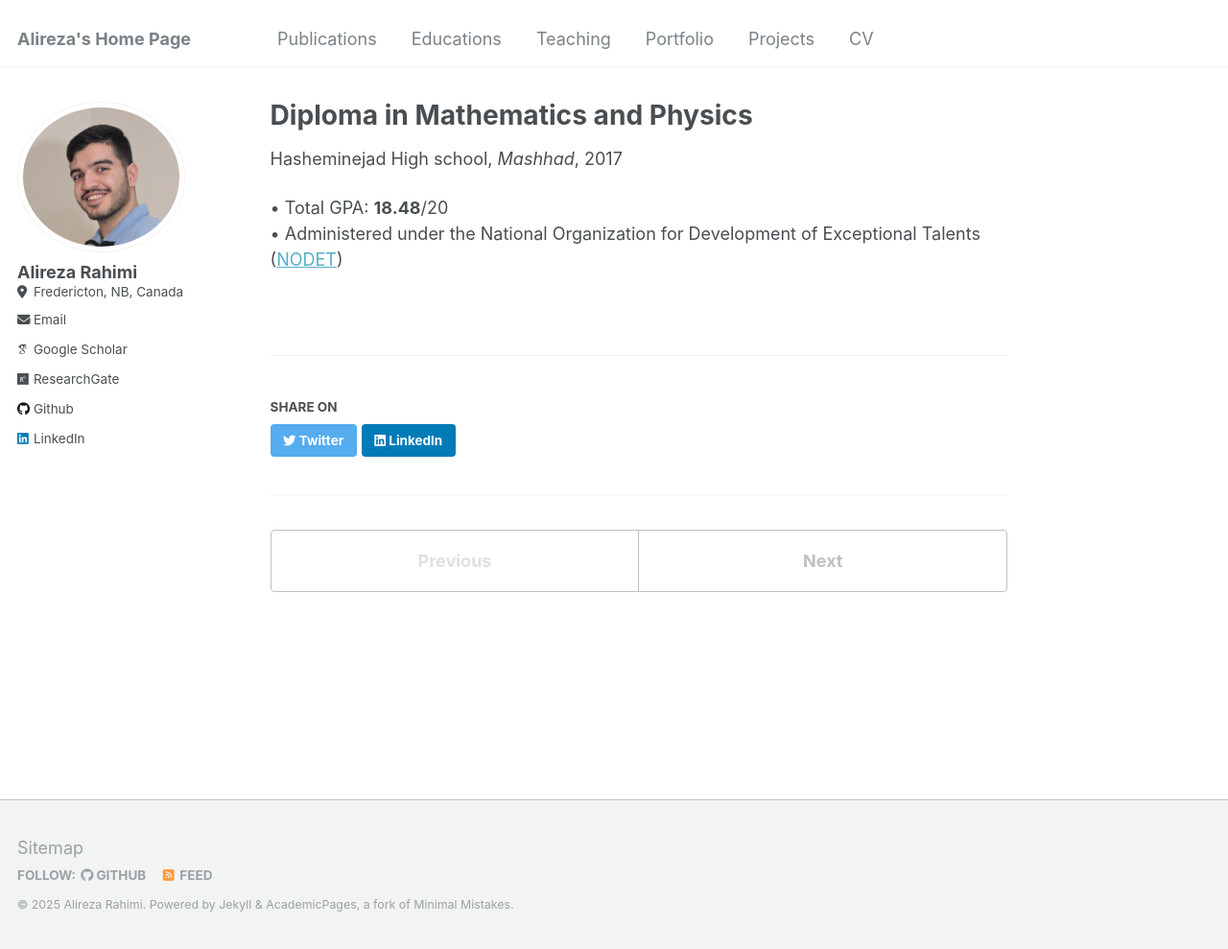
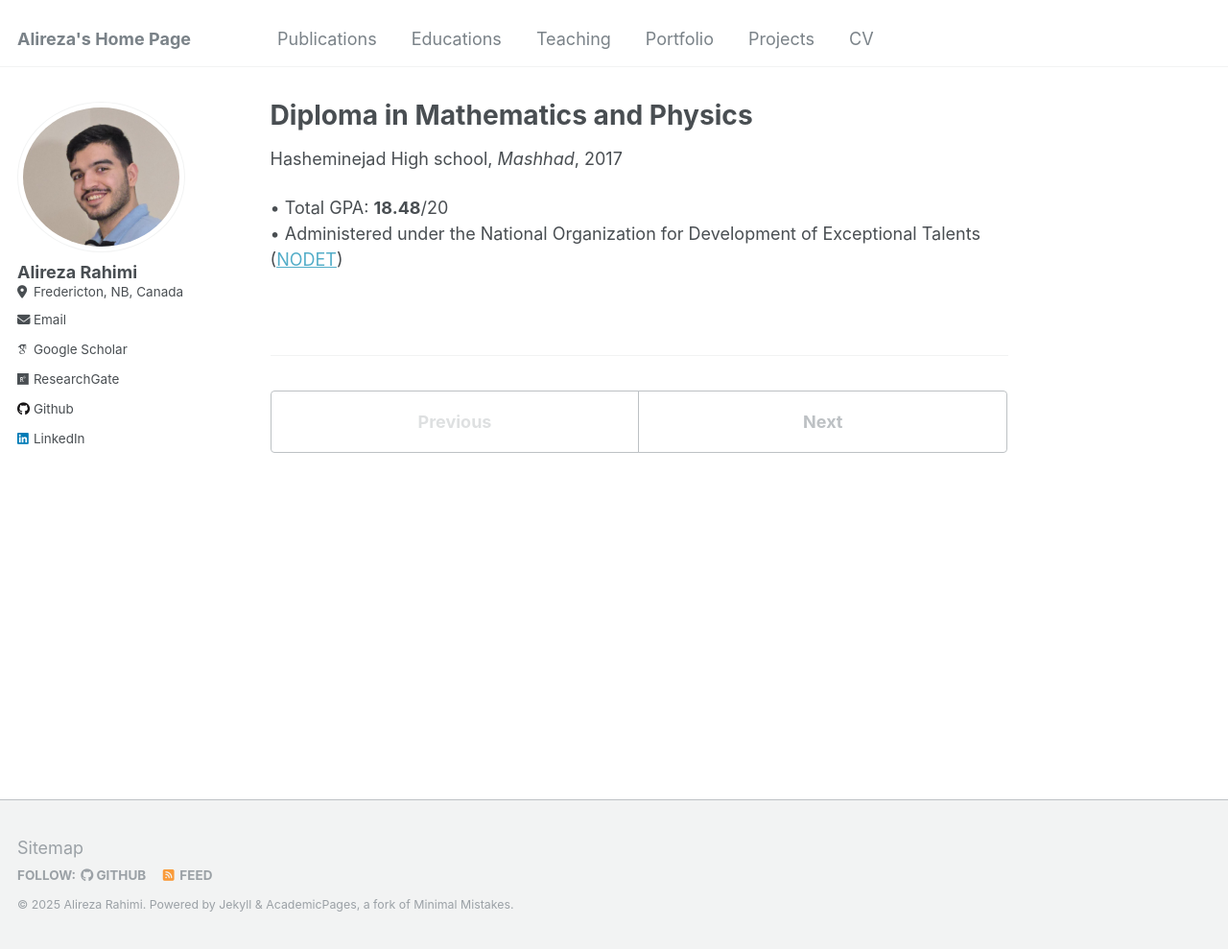
Before and after one commit to alireza9978/alireza9978.github.io, a Jekyll site: the page built from _educations/20-high_school.md, in a window 1280 px wide and 989 px high. Shown: the whole window at 96% size. Built offline with Jekyll 4.4.1, drawn with Linux system fonts in a browser that asks for light colours; some web fonts are replaced.

Commit message:
update edu config

```diff
--- a/_config.yml
+++ b/_config.yml
@@ -227,10 +227,10 @@ defaults:
       path: ""
       type: educations
     values:
-      layout: single
+      layout: single-edu
       author_profile: true
-      share: true
-      comments: true
+      share: false
+      comments: false
   # _publications
   - scope:
       path: ""
--- /dev/null
+++ b/_layouts/single-edu.html
@@ -0,0 +1,99 @@
+---
+layout: default
+---
+
+{% include base_path %}
+
+{% if page.header.overlay_color or page.header.overlay_image or page.header.image %}
+  {% include page__hero.html %}
+{% endif %}
+
+{% if page.url != "/" and site.breadcrumbs %}
+  {% unless paginator %}
+    {% include breadcrumbs.html %}
+  {% endunless %}
+{% endif %}
+
+<div id="main" role="main">
+  {% include sidebar.html %}
+
+  <article class="page" itemscope itemtype="http://schema.org/CreativeWork">
+    {% if page.title %}<meta itemprop="headline" content="{{ page.title | markdownify | strip_html | strip_newlines | escape_once }}">{% endif %}
+    {% if page.excerpt %}<meta itemprop="description" content="{{ page.excerpt | markdownify | strip_html | strip_newlines | escape_once }}">{% endif %}
+    {% if page.date %}<meta itemprop="datePublished" content="{{ page.date | date: "%B %d, %Y" }}">{% endif %}
+    {% if page.modified %}<meta itemprop="dateModified" content="{{ page.modified | date: "%B %d, %Y" }}">{% endif %}
+
+    <div class="page__inner-wrap">
+      {% unless page.header.overlay_color or page.header.overlay_image %}
+        <header>
+          {% if page.title %}<h1 class="page__title" itemprop="headline">{{ page.title | markdownify | remove: "<p>" | remove: "</p>" }}</h1>{% endif %}
+          {% if page.read_time %}
+            <p class="page__meta"><i class="fa fa-clock-o" aria-hidden="true"></i> {% include read-time.html %}</p>
+          {% endif %}
+        {% if page.modified %}
+          <p class="page__date"><strong><i class="fa fa-fw fa-calendar" aria-hidden="true"></i> {{ site.data.ui-text[site.locale].date_label | default: "Published:" }}</strong> <time datetime="{{ page.modified | date: "%Y-%m-%d" }}">{{ page.modified | date: "%B %d, %Y" }}</time></p>
+        {% endif %}
+
+        {% if page.collection == 'teaching' %}
+          <p> {{ page.type }}, <i>{{ page.venue }}</i>, {{ page.date | default: "1900-01-01" | date: "%Y" }} </p>
+        {% elsif page.collection == 'educations' %}
+          <p> {{ page.type }}, <i>{{ page.venue }}</i>, {{ page.date | default: "1900-01-01" | date: "%Y" }} </p>
+        {% elsif page.collection == 'projects' %}
+          <p> {{ page.type }}, <i>{{ page.venue }}</i>, {{ page.date | default: "1900-01-01" | date: "%Y" }} </p>
+        {% elsif page.venue and page.date %}
+          <p>Published in <i>{{ page.venue }}</i>, {{ page.date | default: "1900-01-01" | date: "%Y" }} </p>
+        {% elsif page.date %}
+          <p class="page__date"><strong><i class="fa fa-fw fa-calendar" aria-hidden="true"></i> {{ site.data.ui-text[site.locale].date_label | default: "Published:" }}</strong> <time datetime="{{ page.date | date_to_xmlschema }}">{{ page.date | default: "1900-01-01" | date: "%B %d, %Y" }}</time></p>
+        {% endif %}
+        </header>
+      {% endunless %}
+
+      <section class="page__content" itemprop="text">
+        {{ content }}
+
+        {% if page.citation and page.paperurl and page.slidesurl %}
+          <p style="font-size: smaller">Recommended citation: {{ page.citation }}<br /><a href="{{ page.paperurl }}">Download Paper</a> | <a href="{{ page.slidesurl }}">Download Slides</a></p>
+        {% elsif page.citation and page.paperurl %}
+          <p style="font-size: smaller">Recommended citation: {{ page.citation }}<br /><a href="{{ page.paperurl }}">Download Paper</a></p>
+        {% elsif page.citation and page.slidesurl %}
+          <p style="font-size: smaller">Recommended citation: {{ page.citation }}<br /><a href="{{ page.slidesurl }}">Download Slides</a></p>
+        {% elsif page.citation %}
+          <p style="font-size: smaller">Recommended citation: {{ page.citation }}</p>
+        {% elsif page.slidesurl %}
+          <p style="font-size: smaller"><a href="{{ page.slidesurl }}">Download Slides</a></p>
+        {% endif %}
+
+        {% if page.link %}<div><a href="{{ page.link }}" class="btn">{{ site.data.ui-text[site.locale].ext_link_label | default: "Direct Link" }}</a></div>{% endif %}
+      </section>
+
+      <footer class="page__meta">
+        {% if site.data.ui-text[site.locale].meta_label %}
+          <h4 class="page__meta-title">{{ site.data.ui-text[site.locale].meta_label }}</h4>
+        {% endif %}
+        {% include page__taxonomy.html %}
+      </footer>
+
+      {% if page.share %}{% include social-share.html %}{% endif %}
+
+      {% include post_pagination.html %}
+    </div>
+
+    {% if site.comments.provider and page.comments %}
+      {% include comments.html %}
+    {% endif %}
+  </article>
+
+  {% comment %}<!-- only show related on a post page when not disabled -->{% endcomment %}
+  {% if page.id and page.related and site.related_posts.size > 0 %}
+    <div class="page__related">
+      {% if site.data.ui-text[site.locale].related_label %}
+        <h4 class="page__related-title">{{ site.data.ui-text[site.locale].related_label | default: "You May Also Enjoy" }}</h4>
+      {% endif %}
+      <div class="grid__wrapper">
+        {% for post in site.related_posts limit:4 %}
+          {% include archive-single.html type="grid" %}
+        {% endfor %}
+      </div>
+    </div>
+  {% endif %}
+</div>
```
